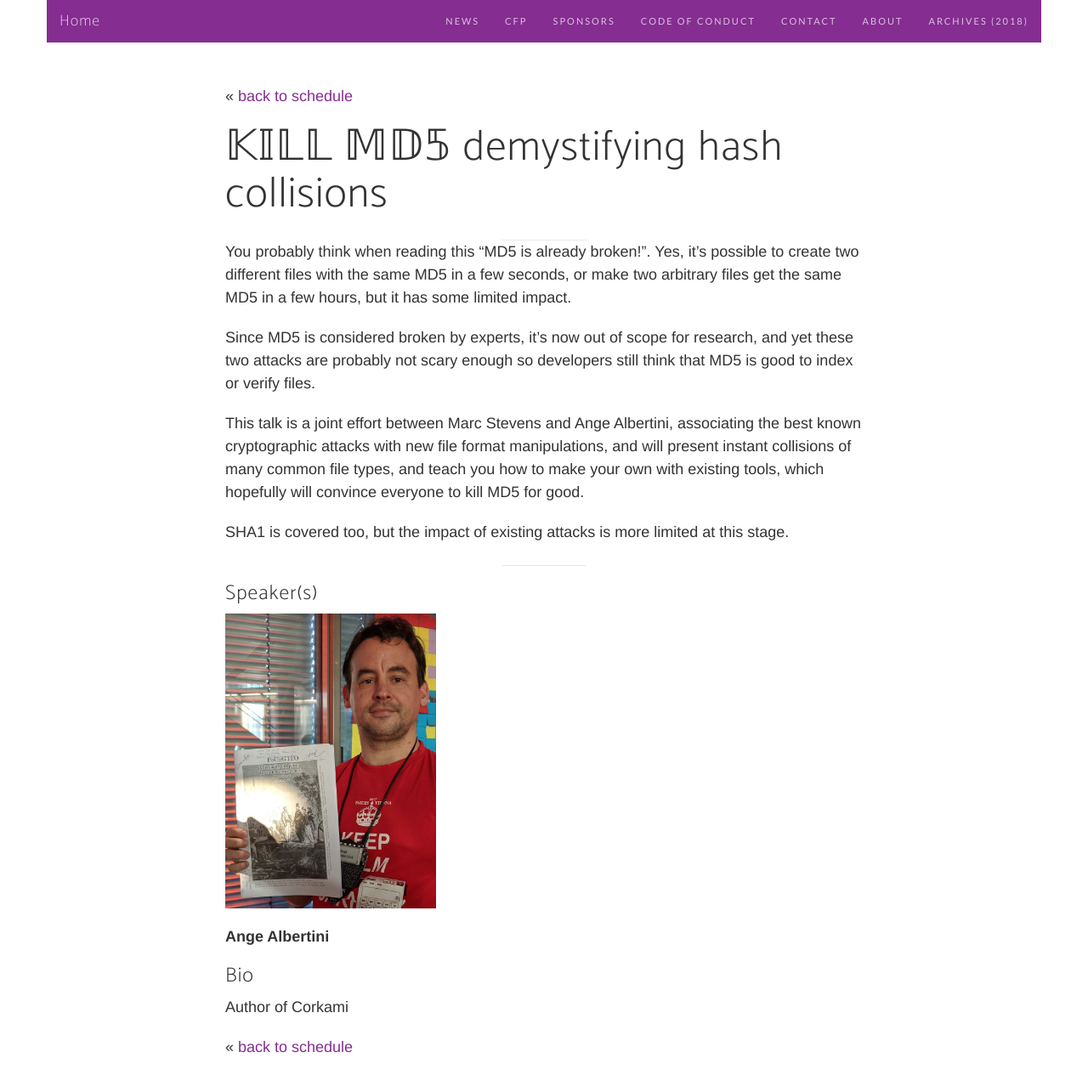
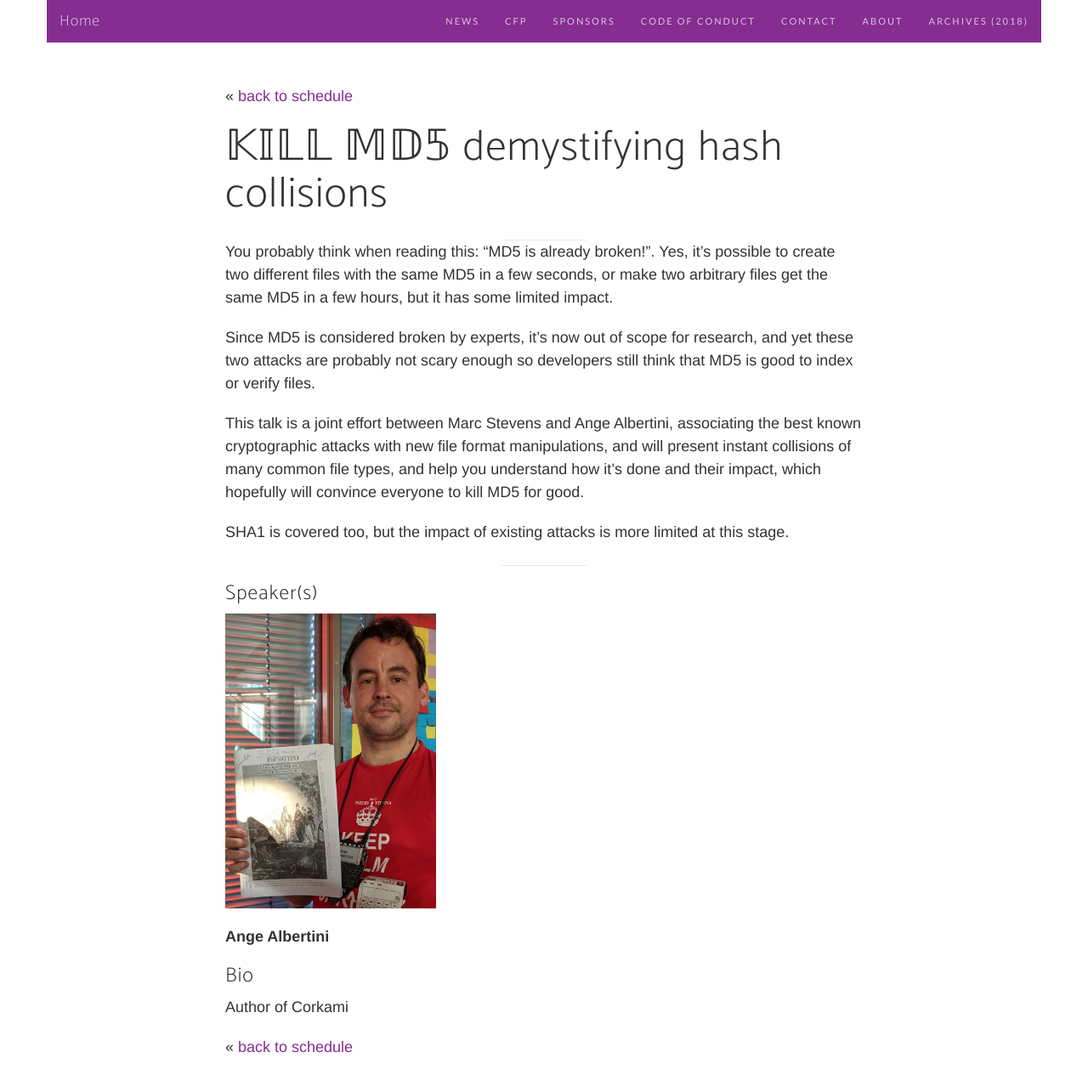
Before and after one commit to pass-the-salt/2019, a Jekyll site: the page built from pages/talks/91.md, in a window 1280 px wide and 1366 px high. Shown: the top 1278 px of the window at 85% size. Built offline with Jekyll 4.4.1, drawn with Linux system fonts in a browser that asks for light colours; nearby versions of some CDN libraries; some web fonts are replaced.

Commit message:
schedule iteration

```diff
--- a/pages/talks/91.md
+++ b/pages/talks/91.md
@@ -13,12 +13,11 @@ lang: en
 ---
 
 
-You probably think when reading this "MD5 is already broken!".
-Yes, it's possible to create two different files with the same MD5 in a few seconds, or make two arbitrary files get the same MD5 in a few hours, but it has some limited impact.
+You probably think when reading this: "MD5 is already broken!". Yes, it's possible to create two different files with the same MD5 in a few seconds, or make two arbitrary files get the same MD5 in a few hours, but it has some limited impact.
 
 Since MD5 is considered broken by experts, it's now out of scope for research, and yet these two attacks are probably not scary enough so developers still think that MD5 is good to index or verify files.
 
-This talk is a joint effort between Marc Stevens and Ange Albertini, associating the best known cryptographic attacks with new file format manipulations, and will present instant collisions of many common file types, and teach you how to make your own with existing tools, which hopefully will convince everyone to kill MD5 for good.
+This talk is a joint effort between Marc Stevens and Ange Albertini, associating the best known cryptographic attacks with new file format manipulations, and will present instant collisions of many common file types, and help you understand how it's done and their impact, which hopefully will convince everyone to kill MD5 for good.
 
 SHA1 is covered too, but the impact of existing attacks is more limited at this stage.
 
```
Also changed, not shown: 2 other files.
